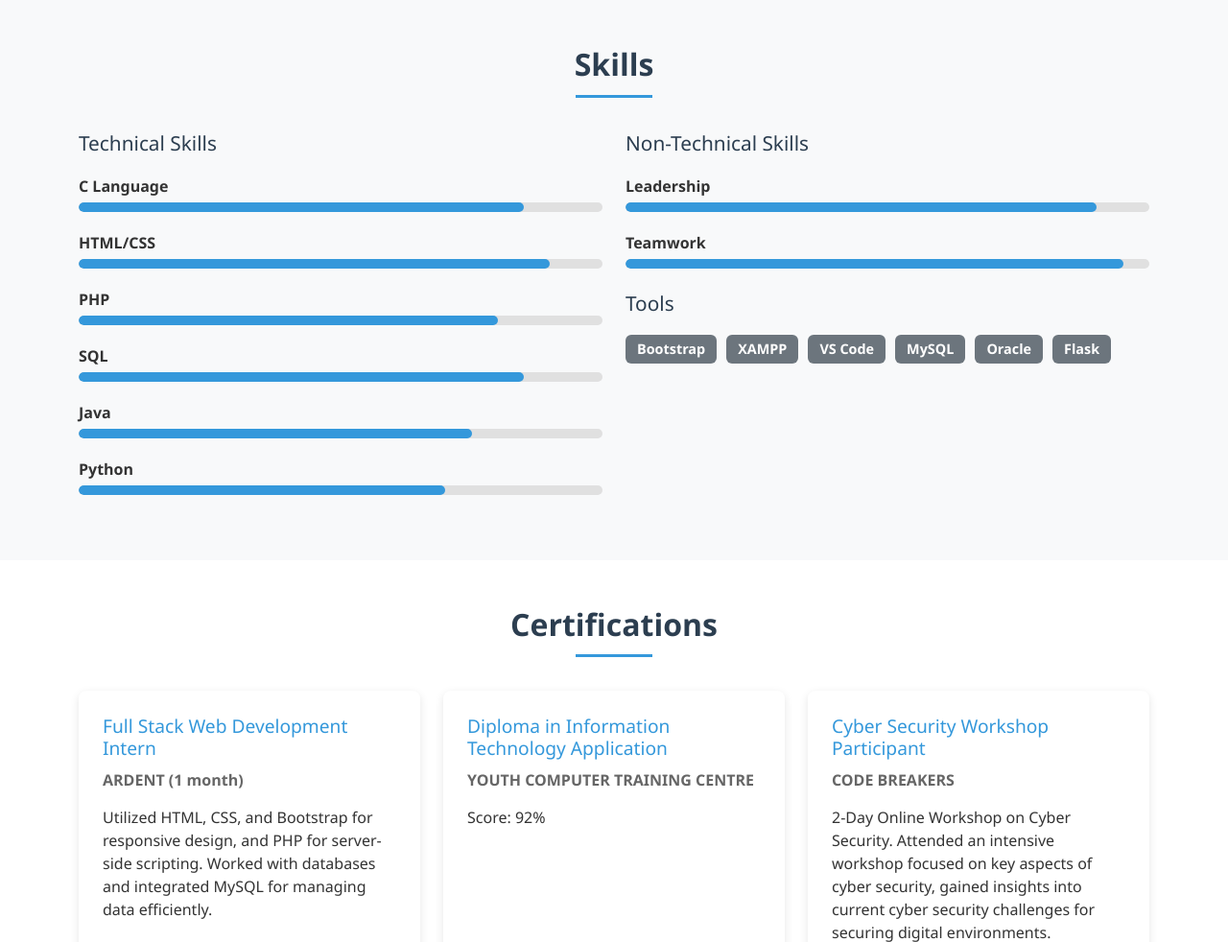
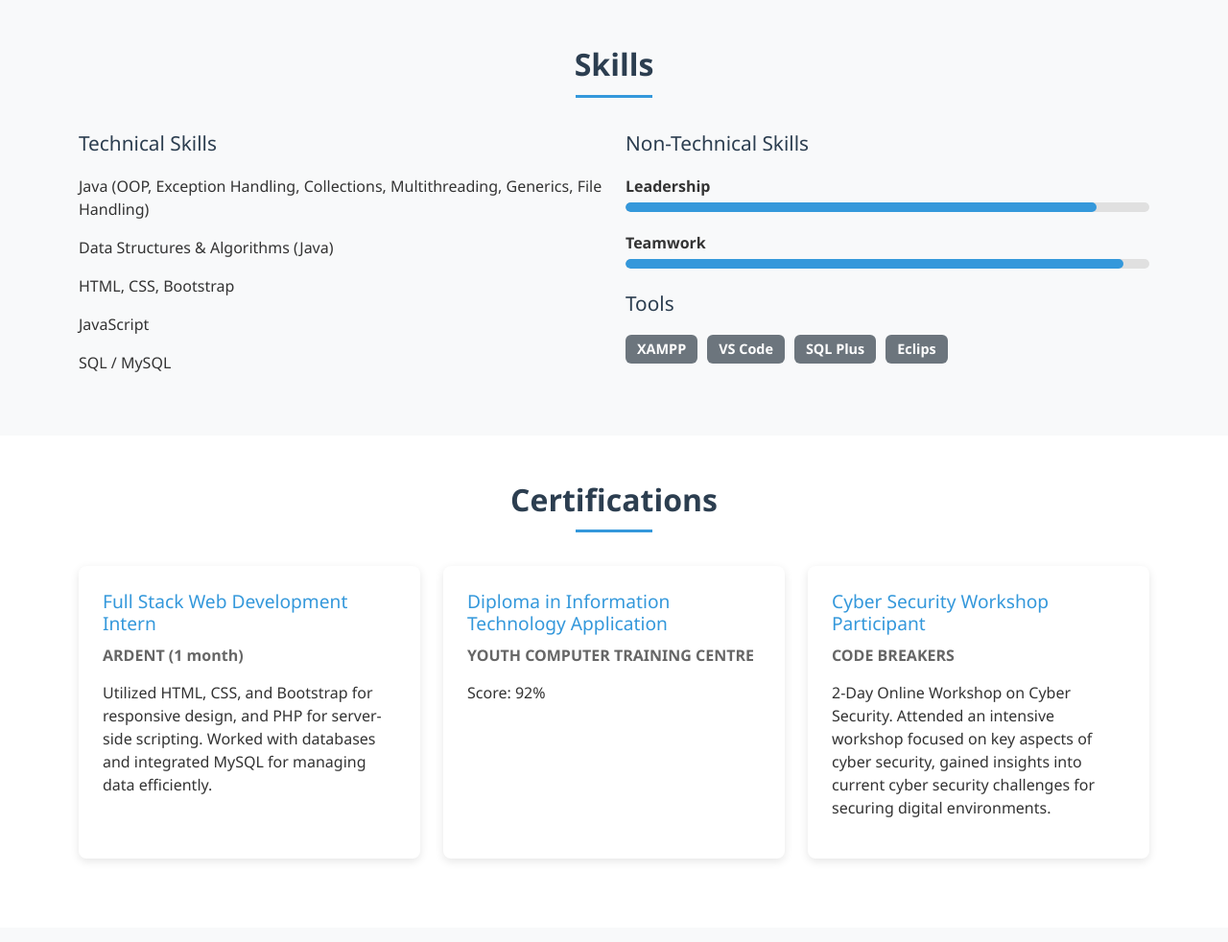
Before and after one commit to Isupersatan/Isupersatan.github.io, a plain HTML site: page index.html in a window 1280 px wide. Shown: the part 2600-3582 px from the top of the page at 96% size. Drawn offline with nearby package versions, Linux system fonts and the light colour scheme.

Commit message:
Update index.html

```diff
--- a/index.html
+++ b/index.html
@@ -187,43 +187,36 @@
       <div class="container">
           <h2 class="section-title">Skills</h2>
           <div class="row">
-              <div class="col-md-6">
+              <div class="col-lg-6">
         <h3 class="skills-subtitle">Technical Skills</h3>
         <div class="skills-container">
-                      <div class="skill-item">
-                          <span class="skill-name">C Language</span>
-                          <div class="progress">
-                              <div class="progress-bar" style="width: 85%"></div>
+          <div class="skill-item mb-3">
+            <div class="d-flex justify-content-between">
+              <span>Java (OOP, Exception Handling, Collections, Multithreading, Generics, File Handling)</span>
             </div>
           </div>
-                      <div class="skill-item">
-                          <span class="skill-name">HTML/CSS</span>
-                          <div class="progress">
-                              <div class="progress-bar" style="width: 90%"></div>
+
+          <div class="skill-item mb-3">
+            <div class="d-flex justify-content-between">
+              <span>Data Structures & Algorithms (Java)</span>
             </div>
           </div>
-                      <div class="skill-item">
-                          <span class="skill-name">PHP</span>
-                          <div class="progress">
-                              <div class="progress-bar" style="width: 80%"></div>
+
+          <div class="skill-item mb-3">
+            <div class="d-flex justify-content-between">
+              <span>HTML, CSS, Bootstrap</span>
             </div>
           </div>
-                      <div class="skill-item">
-                          <span class="skill-name">SQL</span>
-                          <div class="progress">
-                              <div class="progress-bar" style="width: 85%"></div>
+
+          <div class="skill-item mb-3">
+            <div class="d-flex justify-content-between">
+              <span>JavaScript</span>
             </div>
           </div>
-                      <div class="skill-item">
-                          <span class="skill-name">Java</span>
-                          <div class="progress">
-                              <div class="progress-bar" style="width: 75%"></div>
-                          </div>
-                      </div>
-                      <div class="skill-item">
-                          <span class="skill-name">Python</span>
-                          <div class="progress">
-                              <div class="progress-bar" style="width: 70%"></div>
+
+          <div class="skill-item mb-3">
+            <div class="d-flex justify-content-between">
+              <span>SQL / MySQL</span>
             </div>
           </div>
         </div>
@@ -247,12 +240,10 @@
 
                   <h3 class="skills-subtitle mt-4">Tools</h3>
                   <div class="tools-container">
-                      <span class="badge bg-secondary">Bootstrap</span>
                       <span class="badge bg-secondary">XAMPP</span>
                       <span class="badge bg-secondary">VS Code</span>
-                      <span class="badge bg-secondary">MySQL</span>
-                      <span class="badge bg-secondary">Oracle</span>
-                      <span class="badge bg-secondary">Flask</span>
+                      <span class="badge bg-secondary">SQL Plus</span>
+                      <span class="badge bg-secondary">Eclips</span>
                   </div>
               </div>
           </div>
```
Lines whose indentation alone changed are shown as unchanged.
